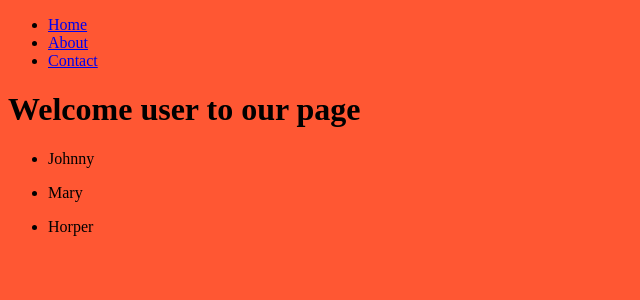
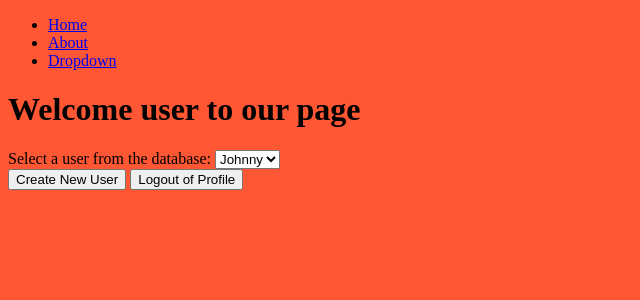
Before and after one commit to Itz-Djin/TTA-Python-Projects, a Django app: page /admin_console in a window 1280 px wide. Shown: the top 300 px of the page, without its empty margins (0-640 px from the left). Run offline with Django 3.2, Linux system fonts and the light colour scheme; data comes from the database, SQL or seed files in the repository.

Commit message:
Added dropdown form

```diff
--- a/Projects/helloWorld/src/mainapp/profiles/templates/profiles/profile_page.html
+++ b/Projects/helloWorld/src/mainapp/profiles/templates/profiles/profile_page.html
@@ -6,10 +6,22 @@
 
 {% block content %}
 
-{% for user in users %}
-    <ul>
-        <li>{{ user.fName }}</li>
-    </ul>
-{% endfor %}
+<div class="admin_panel">
+    <form name="productForm" method="POST" action="">
+        <div class="formObject">
+            {% csrf_token %}
+            <label for="menu_id">Select a user from the database:</label>
+            <select id="menu_id" name="menu" onChange="top.location.href=this.options[this.selectedIndex].value;">
+            {% for user in users %}
+                <option value="../{{ p.pk }}/details/">{{ user.fName }}</option>
+            {% endfor %}
+            </select>
+            <div class="fromBtn_container">
+                <a href=""><button type="button" class="btn">Create New User</button></a>
+                <a href="{% url 'home' %}"><button type="button" class="btn">Logout of Profile</button></a>
+            </div>
+        </div>
+    </form>
+</div>
 
 {% endblock%}
--- a/Projects/helloWorld/src/mainapp/templates/navbar.html
+++ b/Projects/helloWorld/src/mainapp/templates/navbar.html
@@ -1,5 +1,5 @@
 <ul class="topnav">
     <li><a href="#">Home</a></li>
     <li><a href="#">About</a></li>
-    <li><a href="#">Contact</a></li>
+    <li><a href="{% url 'admin_console' %}">Dropdown</a></li>
 </ul>
--- a/Projects/techproject/src/mainapp/products/templates/products/products_page.html
+++ b/Projects/techproject/src/mainapp/products/templates/products/products_page.html
@@ -24,10 +24,4 @@
     </form>
 </div>
 
-
-
-
-
-
-
 {% endblock %}
```
